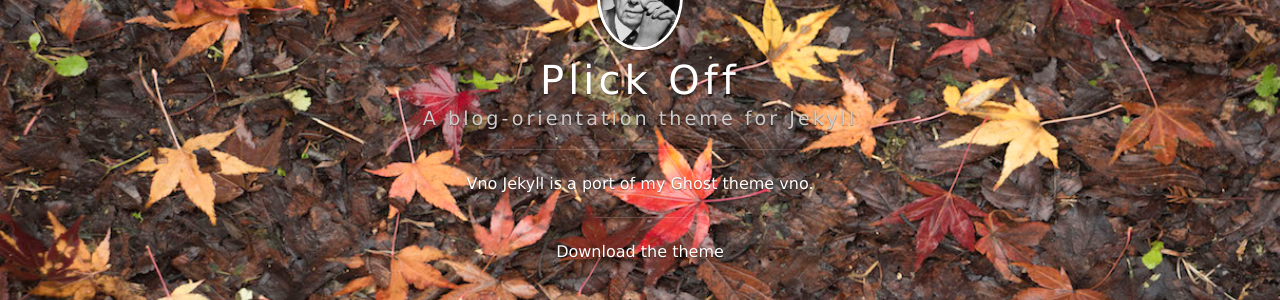
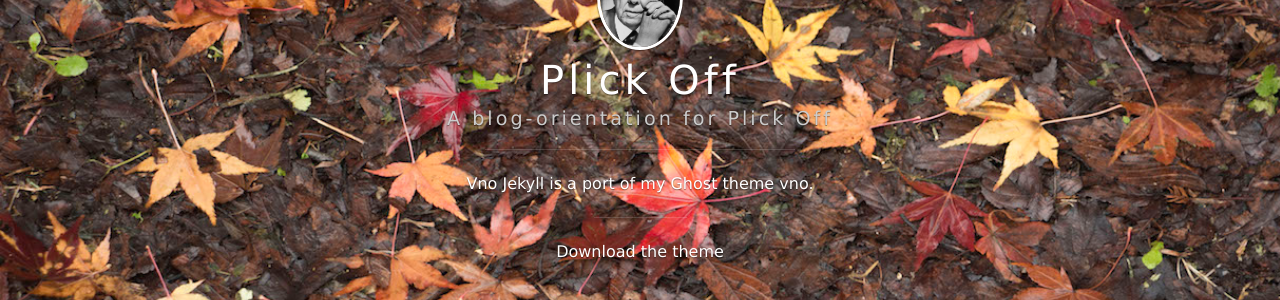
Before and after one commit to plickoff/plickoff.github.io, a Jekyll site: the page built from index.html, in a window 1280 px wide. Shown: the part 263-563 px from the top of the page. Built offline with Jekyll 4.4.1, drawn with Linux system fonts in a browser that asks for light colours; nearby versions of some CDN libraries; the list of posts is cut into pages by our own code.

Commit message:
Update _config.yml

```diff
--- a/_config.yml
+++ b/_config.yml
@@ -1,6 +1,6 @@
 # Basic
 title: Plick Off
-subtitle: A blog-orientation theme for Jekyll
+subtitle: A blog-orientation for Plick Off
 welcome_message: <a href="https://github.com/onevcat/vno-jekyll" target="_blank">Download the theme</a>
 description: Vno Jekyll is a port of my Ghost theme vno.
 creator: <a href="http://onev.cat">@onevcat</a>
```
